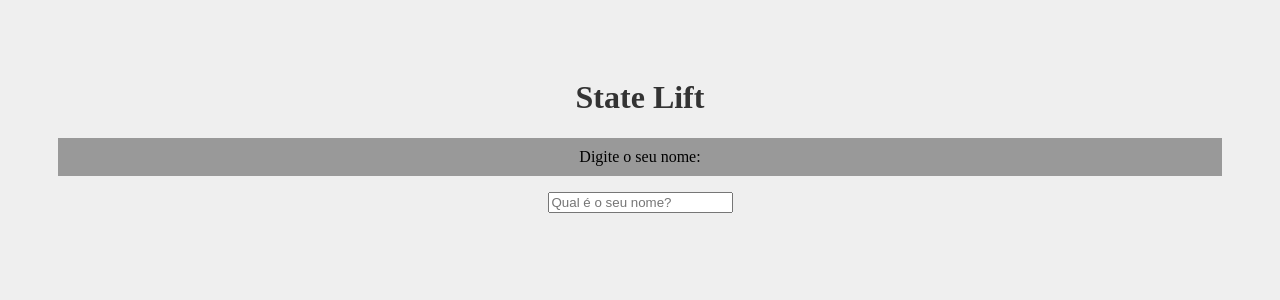
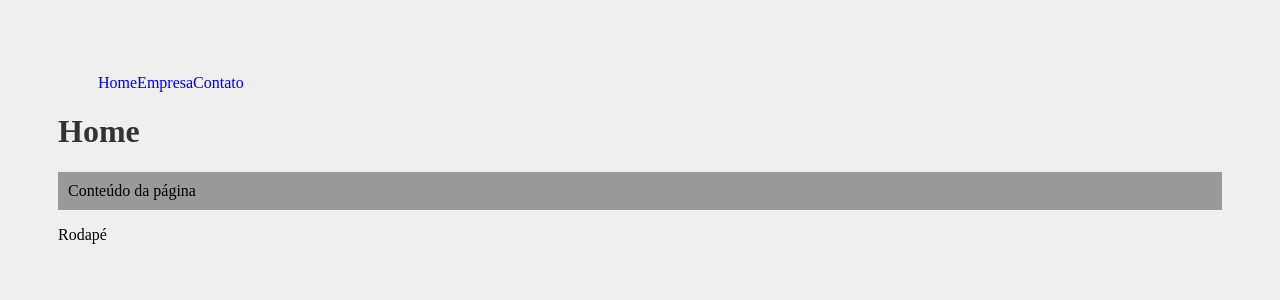
Before and after one commit to gabrielagoulart/react-curso, a React (Create React App) app in the folder meu-projeto/: page / in a window 1280 px wide. Shown: the top 300 px of the page. Built offline with nearby package versions, Linux system fonts and the light colour scheme.

Commit message:
React Router

```diff
--- a/meu-projeto/package.json
+++ b/meu-projeto/package.json
@@ -8,6 +8,7 @@
     "@testing-library/user-event": "^13.5.0",
     "react": "^18.2.0",
     "react-dom": "^18.2.0",
+    "react-router-dom": "^6.21.2",
     "react-scripts": "5.0.1",
     "web-vitals": "^2.1.4"
   },
--- a/meu-projeto/src/App.js
+++ b/meu-projeto/src/App.js
@@ -1,21 +1,25 @@
-import {useState} from 'react'
-import './App.css';
-import SeuNome from './components/SeuNome';
-import Saudacao from './components/Saudacao';
-
+import { BrowserRouter as Router, Routes, Route} from 'react-router-dom'
+import Home from './pages/Home'
+import Contato from './pages/Contato'
+import Empresa from './pages/Empresa'
+import Navbar from './components/layout/Navbar'
+import Footer from './components/layout/footer'
 
 function App() {
 
-  const [nome, setNome] = useState()
+  return (
+    <Router>
 
-  return (
-    <div className="App">
+      <Navbar />
+      <Routes>
+        <Route exact path="/" element={<Home/>}></Route>
+        <Route path="/contato" element={<Contato/>}></Route>
+        <Route path="/empresa" element={<Empresa/>}></Route>
+      </Routes>
 
-      <h1>State Lift</h1>
-      <SeuNome setNome={setNome} />
-      <Saudacao nome={nome}/>
+      <Footer />
 
-    </div>
+    </Router>
   );
 }
 
--- /dev/null
+++ b/meu-projeto/src/components/layout/Navbar.js
@@ -0,0 +1,19 @@
+import {Link} from 'react-router-dom'
+import styles from './Navbar.module.css'
+
+function Navbar() {
+    return (
+        <ul className={styles.list}>
+        <li clasName={styles.item}>
+          <Link to="/">Home</Link>
+          </li>
+        <li clasName={styles.item}>
+          <Link to="/empresa">Empresa</Link>
+          </li>
+        <li clasName={styles.item}>
+          <Link to="/contato">Contato</Link>
+          </li>
+      </ul>
+    )
+}
+export default Navbar
--- /dev/null
+++ b/meu-projeto/src/components/layout/Navbar.module.css
@@ -0,0 +1,8 @@
+.list {
+    display: flex;
+    list-style: none;
+}
+
+.item {
+    margin-right: 1em;
+}
--- /dev/null
+++ b/meu-projeto/src/components/layout/footer.js
@@ -0,0 +1,5 @@
+function Footer() {
+    return <footer>Rodapé</footer>
+}
+
+export default Footer
--- /dev/null
+++ b/meu-projeto/src/pages/Contato.js
@@ -0,0 +1,12 @@
+import React from "react"
+
+function Contato() {
+    return (
+    <div>
+        <h1>Contato</h1>
+        <p>Conteúdo da página</p>
+    </div>
+    )
+}
+
+export default Contato
--- /dev/null
+++ b/meu-projeto/src/pages/Empresa.js
@@ -0,0 +1,12 @@
+import React from "react"
+
+function Empresa() {
+    return (
+    <div>
+        <h1>Empresa</h1>
+        <p>Conteúdo da página</p>
+    </div>
+    )
+}
+
+export default Empresa
--- /dev/null
+++ b/meu-projeto/src/pages/Home.js
@@ -0,0 +1,12 @@
+import React from "react"
+
+function Home() {
+    return (
+    <div>
+        <h1>Home</h1>
+        <p>Conteúdo da página</p>
+    </div>
+    )
+}
+
+export default Home
```
Also changed, not shown: 1 other file (tests, documents, lock files or other folders).
